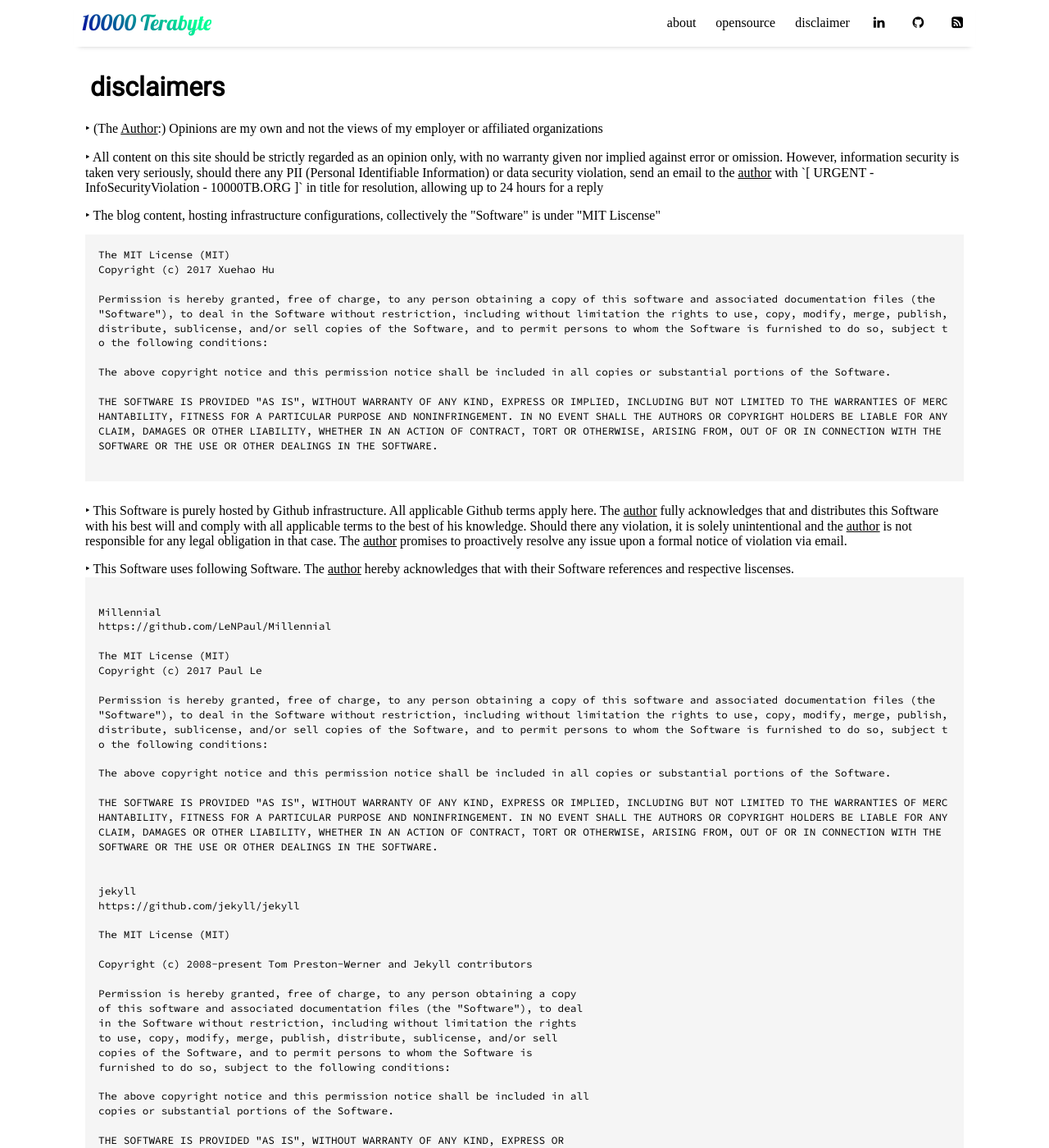
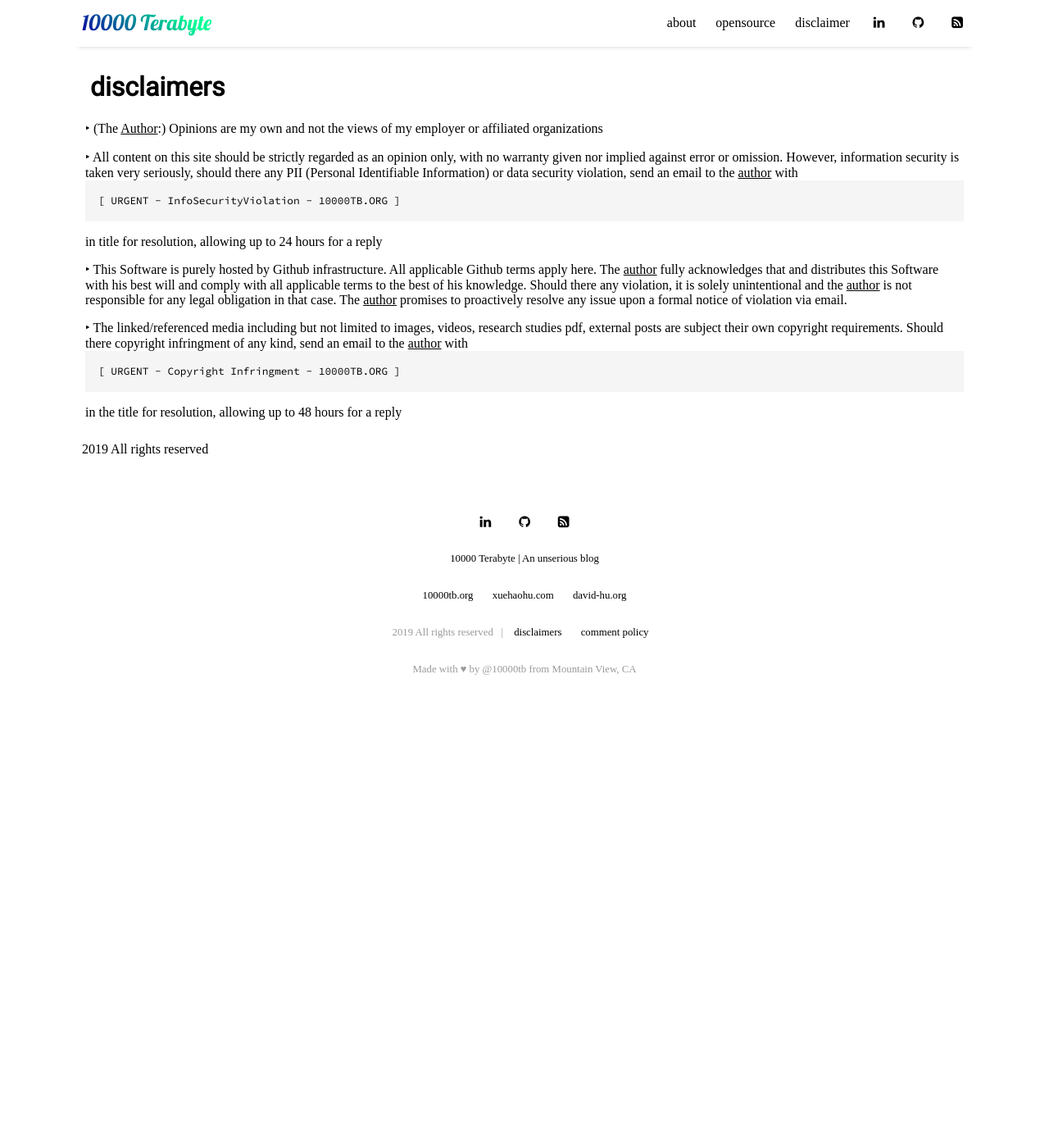
Before and after one commit to 10000TB/10000TB.github.io, a Jekyll site: the page built from pages/disclaimer.html, in a window 1280 px wide and 1400 px high. Shown: the whole window at 82% size. Built offline with Jekyll 4.4.1, drawn with Linux system fonts in a browser that asks for light colours; nearby versions of some CDN libraries; some web fonts are replaced; some of the changed text lies outside the part shown.

Commit message:
[site - disclaimers] update site disclaimers.

```diff
--- a/pages/disclaimer.html
+++ b/pages/disclaimer.html
@@ -5,65 +5,11 @@
 <div style="font-family: 'Baskervville', serif;">
 
     <div style=" padding: 4px 4px; margin-bottom:5px;">‣ (The <a href="{{ site.url }}/pages/about.html">Author</a>:) Opinions are my own and not the views of my employer or affiliated organizations</div>
-    <div style=" padding: 4px 4px; margin-bottom:5px;">‣ All content on this site should be strictly regarded as an opinion only, with no warranty given nor implied against error or omission. However, information security is taken very seriously, should there any PII (Personal Identifiable Information) or data security violation, send an email to the <a href="{{ site.url }}/pages/about.html">author</a> with `[ URGENT - InfoSecurityViolation - 10000TB.ORG ]` in title for resolution, allowing up to 24 hours for a reply</div>
-  <div style=" padding: 4px 4px; margin-bottom:5px;">‣ The blog content, hosting infrastructure configurations, collectively the "Software" is under "MIT Liscense"</div>
-  <div style=" padding: 4px 4px; margin-bottom:0px;">
-     <pre>
-The MIT License (MIT)
-Copyright (c) 2017 Xuehao Hu
-
-Permission is hereby granted, free of charge, to any person obtaining a copy of this software and associated documentation files (the "Software"), to deal in the Software without restriction, including without limitation the rights to use, copy, modify, merge, publish, distribute, sublicense, and/or sell copies of the Software, and to permit persons to whom the Software is furnished to do so, subject to the following conditions:
-
-The above copyright notice and this permission notice shall be included in all copies or substantial portions of the Software.
-
-THE SOFTWARE IS PROVIDED "AS IS", WITHOUT WARRANTY OF ANY KIND, EXPRESS OR IMPLIED, INCLUDING BUT NOT LIMITED TO THE WARRANTIES OF MERCHANTABILITY, FITNESS FOR A PARTICULAR PURPOSE AND NONINFRINGEMENT. IN NO EVENT SHALL THE AUTHORS OR COPYRIGHT HOLDERS BE LIABLE FOR ANY CLAIM, DAMAGES OR OTHER LIABILITY, WHETHER IN AN ACTION OF CONTRACT, TORT OR OTHERWISE, ARISING FROM, OUT OF OR IN CONNECTION WITH THE SOFTWARE OR THE USE OR OTHER DEALINGS IN THE SOFTWARE.
-     </pre>
-  </div>
+    <div style=" padding: 4px 4px; margin-bottom:5px;">‣ All content on this site should be strictly regarded as an opinion only, with no warranty given nor implied against error or omission. However, information security is taken very seriously, should there any PII (Personal Identifiable Information) or data security violation, send an email to the <a href="{{ site.url }}/pages/about.html">author</a> with <pre>[ URGENT - InfoSecurityViolation - 10000TB.ORG ]</pre> in title for resolution, allowing up to 24 hours for a reply</div>
   <div style=" padding: 4px 4px; margin-bottom:5px;">‣ This Software is purely hosted by Github infrastructure. All applicable Github terms apply here. The <a href="{{ site.url  }}/pages/about.html">author</a> fully acknowledges that and distributes this Software with his best will and comply with all applicable terms to the best of his knowledge. Should there any violation, it is solely unintentional and the <a href="{{ site.url  }}/pages/about.html">author</a> is not responsible for any legal
       obligation in that case. The <a href="{{ site.url  }}/pages/about.html">author</a> promises to proactively resolve any issue upon a formal notice of violation via email.
   </div>
-  <div style=" padding: 4px 4px; margin-bottom:5px;">‣ This Software uses following Software. The <a href="{{ site.url }}/pages/about.html">author</a> hereby acknowledges that with their Software references and respective liscenses.
-      <pre>
-Millennial
-https://github.com/LeNPaul/Millennial
-
-The MIT License (MIT)
-Copyright (c) 2017 Paul Le
-
-Permission is hereby granted, free of charge, to any person obtaining a copy of this software and associated documentation files (the "Software"), to deal in the Software without restriction, including without limitation the rights to use, copy, modify, merge, publish, distribute, sublicense, and/or sell copies of the Software, and to permit persons to whom the Software is furnished to do so, subject to the following conditions:
-
-The above copyright notice and this permission notice shall be included in all copies or substantial portions of the Software.
-
-THE SOFTWARE IS PROVIDED "AS IS", WITHOUT WARRANTY OF ANY KIND, EXPRESS OR IMPLIED, INCLUDING BUT NOT LIMITED TO THE WARRANTIES OF MERCHANTABILITY, FITNESS FOR A PARTICULAR PURPOSE AND NONINFRINGEMENT. IN NO EVENT SHALL THE AUTHORS OR COPYRIGHT HOLDERS BE LIABLE FOR ANY CLAIM, DAMAGES OR OTHER LIABILITY, WHETHER IN AN ACTION OF CONTRACT, TORT OR OTHERWISE, ARISING FROM, OUT OF OR IN CONNECTION WITH THE SOFTWARE OR THE USE OR OTHER DEALINGS IN THE SOFTWARE.
-
-
-jekyll
-https://github.com/jekyll/jekyll
-
-The MIT License (MIT)
-
-Copyright (c) 2008-present Tom Preston-Werner and Jekyll contributors
-
-Permission is hereby granted, free of charge, to any person obtaining a copy
-of this software and associated documentation files (the "Software"), to deal
-in the Software without restriction, including without limitation the rights
-to use, copy, modify, merge, publish, distribute, sublicense, and/or sell
-copies of the Software, and to permit persons to whom the Software is
-furnished to do so, subject to the following conditions:
-
-The above copyright notice and this permission notice shall be included in all
-copies or substantial portions of the Software.
-
-THE SOFTWARE IS PROVIDED "AS IS", WITHOUT WARRANTY OF ANY KIND, EXPRESS OR
-IMPLIED, INCLUDING BUT NOT LIMITED TO THE WARRANTIES OF MERCHANTABILITY,
-FITNESS FOR A PARTICULAR PURPOSE AND NONINFRINGEMENT. IN NO EVENT SHALL THE
-AUTHORS OR COPYRIGHT HOLDERS BE LIABLE FOR ANY CLAIM, DAMAGES OR OTHER
-LIABILITY, WHETHER IN AN ACTION OF CONTRACT, TORT OR OTHERWISE, ARISING FROM,
-OUT OF OR IN CONNECTION WITH THE SOFTWARE OR THE USE OR OTHER DEALINGS IN THE
-SOFTWARE.
-      </pre>
-  </div>
-  <div style=" padding: 4px 4px; margin-bottom:5px;">‣ The linked/referenced media including but not limited to images, videos, research studies pdf, external posts are subject their own copyright requirements. Should there copyright infringment of any kind, send an email to the <a href="{{ site.url }}/pages/about.html">author</a> with `[ URGENT - Copyright Violation - 10000TB.ORG ]` in the title for resolution, allowing up to 48 hours for a reply
+  <div style=" padding: 4px 4px; margin-bottom:5px;">‣ The linked/referenced media including but not limited to images, videos, research studies pdf, external posts are subject their own copyright requirements. Should there copyright infringment of any kind, send an email to the <a href="{{ site.url }}/pages/about.html">author</a> with <pre>[ URGENT - Copyright Infringment - 10000TB.ORG ]</pre> in the title for resolution, allowing up to 48 hours for a reply
   </div>
 
 
--- a/pages/opensource.html
+++ b/pages/opensource.html
@@ -11,8 +11,6 @@
 <h6>Past/Merged</h6>
 <a href="https://github.com/docker/code-of-conduct/blob/master/code-of-conduct-ZH-Simple.md" style="color:rgb(0, 153, 204);"><span style="font-weight:bold;color:rgb(0, 153, 204)">Docker Code of Conduct</span></a><br/>
 <span>I provided mandarin translation for Docker's official code-of-conduct.</span><br/>
-<a href="https://github.com/10000TB/10000TB.github.io" style="color:rgb(0, 153, 204);"><span style="font-weight:bold;color:rgb(0, 153, 204);">10000TB.ORG</span></a><br/>
-This blog is fully hosted on github and is totally open-source. Every element on the site is available in the repo.
 <br/>
 <br/>
 <Strong>Ongoing</Strong>
```
